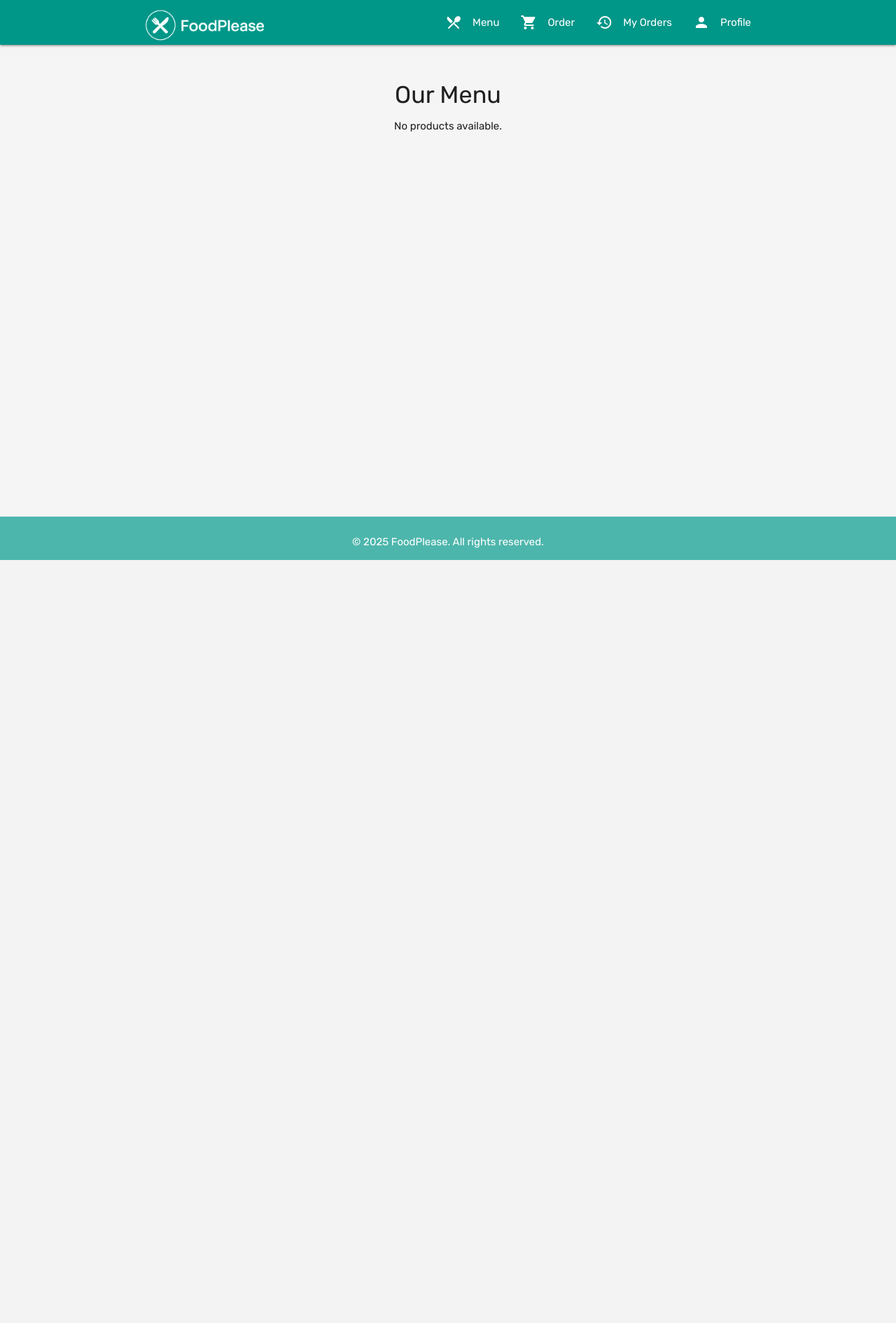
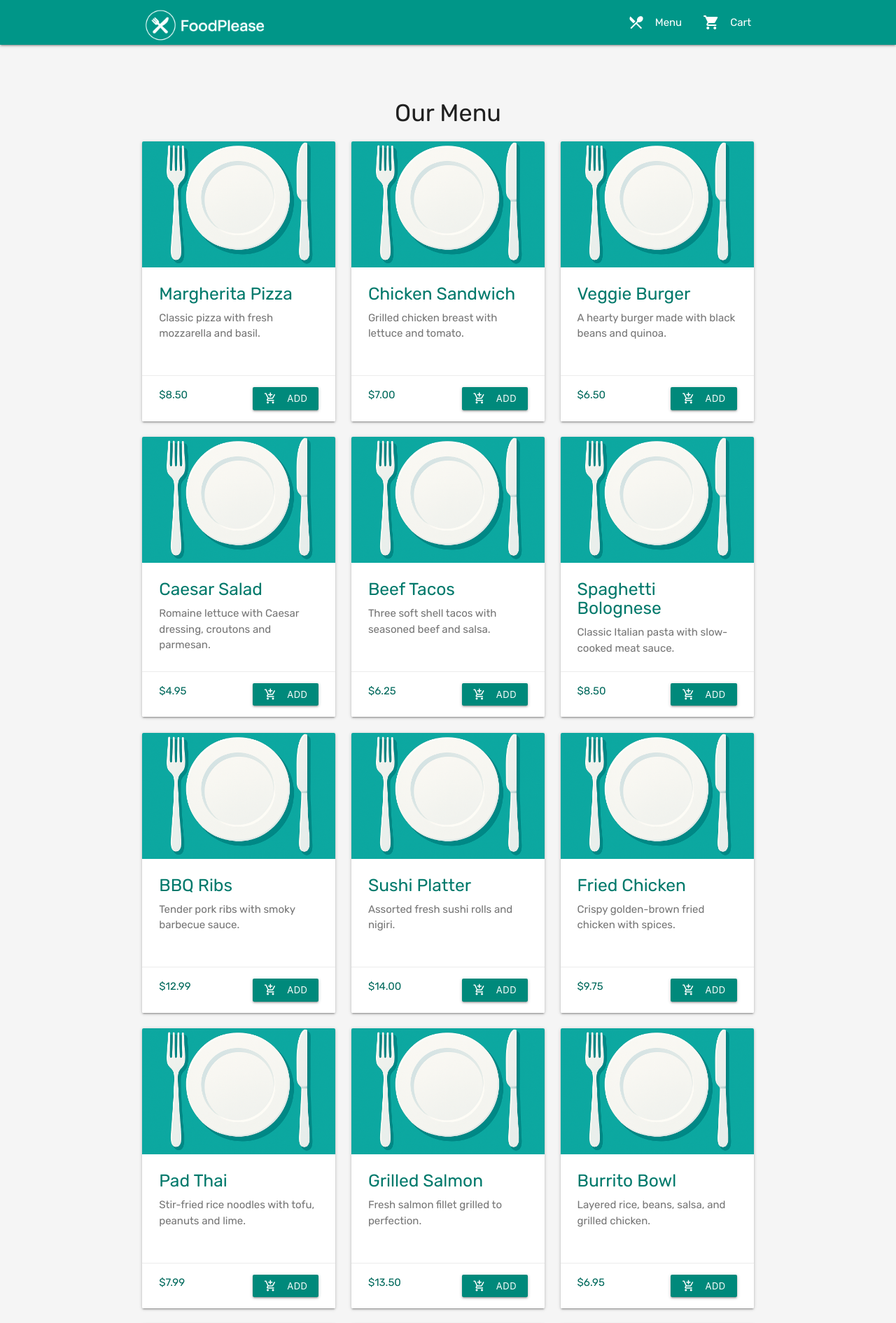
Before and after one commit to stevedch/foodplease, a Django app: page /menu/ in a window 1280 px wide. Shown: the top 1890 px of the page at 70% size. Before the commit the page ends 800 px from the top, so only its background shows below. Run offline with Django 5.2, Linux system fonts and the light colour scheme; data comes from the database, SQL or seed files in the repository; both versions use the stored data as it was after the commit; data that the repository does not hold is empty.

Commit message:
feat(cart): implement shopping cart with dynamic badge and session-based storage
- Added `cart_item_count` context processor to expose cart size across all templates.
- Created views to support cart operations: `view_cart`, `add_to_order`, `remove_from_cart`, `clear_cart`, and `cart_count`.
- Integrated cart logic into `menu_list` and `base.html`, including JS to update cart badge in real-time.
- Replaced `Product` model with `MenuItem` and adjusted all references accordingly (models, views, templates).
- Added new HTML templates for `menu_list` and `cart`, removed obsolete `product_list.html`.
- Added fixture `menu_items.json` to populate the menu.
- Updated `urls.py` to reflect new view names and cart endpoints.
- Registered `cart_item_count` in `TEMPLATES` context processors.

```diff
--- /dev/null
+++ b/core/context_processors.py
@@ -0,0 +1,5 @@
+def cart_item_count(request):
+    cart = request.session.get("cart", [])
+    return {
+        "cart_item_count": len(cart)
+    }
--- a/core/models.py
+++ b/core/models.py
@@ -11,7 +11,7 @@ class User(models.Model):
         return self.name
 
 
-class Product(models.Model):
+class MenuItem(models.Model):
     name = models.CharField(max_length=100)
     description = models.TextField()
     price = models.DecimalField(max_digits=8, decimal_places=2)
@@ -29,7 +29,7 @@ class Order(models.Model):
     ]
 
     user = models.ForeignKey(User, on_delete=models.CASCADE, related_name="orders")
-    products = models.ManyToManyField(Product)
+    menu_items = models.ManyToManyField(MenuItem)
     order_date = models.DateTimeField(auto_now_add=True)
     status = models.CharField(max_length=20, choices=STATUS_CHOICES, default="pending")
     total_amount = models.DecimalField(max_digits=10, decimal_places=2)
--- a/core/urls.py
+++ b/core/urls.py
@@ -4,8 +4,16 @@ from . import views
 
 urlpatterns = [
     path('', views.home, name='home'),
-    path('menu/', views.product_list, name='product_list'),
+    path('menu/', views.menu_list, name='menu_list'),
     path('order/', views.create_order, name='create_order'),
     path('orders/history/', views.order_history, name='order_history'),
     path('profile/', views.user_profile, name='user_profile'),
+
+    path('cart/', views.view_cart, name='cart_list'),
+
+    # api
+    path('cart/add/<int:item_id>/', views.add_to_order, name='add_to_order'),
+    path('cart/remove/<int:item_id>/', views.remove_from_cart, name='remove_from_cart'),
+    path('cart/clear/', views.clear_cart, name='clear_cart'),
+    path('cart/count/', views.cart_count, name='cart_count'),
 ]
--- a/core/views.py
+++ b/core/views.py
@@ -1,46 +1,83 @@
+from django.shortcuts import render, get_object_or_404, redirect
+from django.utils import timezone
+from django.views.decorators.http import require_POST
+from django.http import JsonResponse
 
-from django.shortcuts import render, get_object_or_404
-from .models import Product, User, Order
-from decimal import Decimal
-from django.utils import timezone
+from .models import MenuItem, User, Order
 
 
 def home(request):
     return render(request, 'core/home.html')
 
 
-def product_list(request):
-    products = Product.objects.all()
-    return render(request, 'core/product_list.html', {'products': products})
+def menu_list(request):
+    menu_items = MenuItem.objects.all()
+    return render(request, 'core/menu_list.html', {'menu_items': menu_items})
 
 
 def create_order(request):
     users = User.objects.all()
-    products = Product.objects.all()
+    menu_items = MenuItem.objects.all()
     if request.method == 'POST':
         user_id = request.POST.get('user')
-        product_ids = request.POST.getlist('products')
+        item_ids = request.POST.getlist('products')
         user = get_object_or_404(User, id=user_id)
-        selected_products = Product.objects.filter(id__in=product_ids)
-        total = sum(p.price for p in selected_products)
+        selected_items = MenuItem.objects.filter(id__in=item_ids)
+        total = sum(item.price for item in selected_items)
 
         order = Order.objects.create(user=user, total_amount=total, order_date=timezone.now())
-        order.products.set(selected_products)
+        order.menu_items.set(selected_items)
         order.save()
 
         return render(request, 'core/order_success.html', {'order': order})
 
     return render(request, 'core/create_order.html', {
         'users': users,
-        'products': products
+        'menu_items': menu_items
     })
 
 
 def order_history(request):
-    orders = Order.objects.select_related('user').prefetch_related('products').all()
+    orders = Order.objects.select_related('user').prefetch_related('menu_items').all()
     return render(request, 'core/order_history.html', {'orders': orders})
 
 
 def user_profile(request):
     users = User.objects.all()
     return render(request, 'core/user_profile.html', {'users': users})
+
+
+def view_cart(request):
+    cart_ids = request.session.get('cart', [])
+    items = MenuItem.objects.filter(id__in=cart_ids)
+    total = sum(item.price for item in items)
+    return render(request, 'core/cart.html', {'items': items, 'total': total})
+
+
+@require_POST
+def remove_from_cart(request, item_id):
+    cart = request.session.get('cart', [])
+    if item_id in cart:
+        cart.remove(item_id)
+        request.session['cart'] = cart
+    return redirect('cart_list')
+
+
+@require_POST
+def clear_cart(request):
+    request.session['cart'] = []
+    return redirect('cart_list')
+
+
+## API
+def add_to_order(request, item_id):
+    if request.method == 'POST':
+        cart = request.session.get('cart', [])
+        if item_id not in cart:
+            cart.append(item_id)
+            request.session['cart'] = cart
+    return redirect('menu_list')
+
+def cart_count(request):
+    cart = request.session.get('cart', [])
+    return JsonResponse({'count': len(cart)})
--- a/foodplease/settings.py
+++ b/foodplease/settings.py
@@ -62,6 +62,7 @@ TEMPLATES = [
                 'django.template.context_processors.request',
                 'django.contrib.auth.context_processors.auth',
                 'django.contrib.messages.context_processors.messages',
+                'core.context_processors.cart_item_count',
             ],
         },
     },
--- a/templates/base.html
+++ b/templates/base.html
@@ -27,9 +27,13 @@
             background-color: #f5f5f5;
         }
 
+        nav {
+            z-index: 1000;
+        }
+
         main.container {
             flex: 1 0 auto;
-            margin-top: 30px;
+            margin-top: 120px;
             margin-bottom: 60px;
         }
 
@@ -51,25 +55,65 @@
         .btn-large {
             margin-top: 20px;
         }
+
+        .cart-badge {
+            position: absolute;
+            top: 10px;
+            right: 53px;
+            background-color: red;
+            color: white;
+            border-radius: 50%;
+            font-size: 11px;
+            font-weight: bold;
+            width: 20px;
+            height: 20px;
+            text-align: center;
+            display: flex;
+            justify-content: center;
+            align-items: center;
+        }
+
+        @keyframes pop {
+            0% {
+                transform: scale(1);
+            }
+            50% {
+                transform: scale(1.25);
+            }
+            100% {
+                transform: scale(1);
+            }
+        }
     </style>
 </head>
 <body>
 
-<!-- Navbar -->
+<!-- Navbar Fixed -->
+<div class="navbar-fixed">
     <nav class="teal">
         <div class="nav-wrapper container">
-        <a href="{% url 'home' %}" class="brand-logo">
+            <a href="{% url 'menu_list' %}" class="brand-logo">
                 <img src="{% static 'img/iconfoooplese.png' %}" alt="FoodPlease Logo"
                      style="height: 200px;margin-top: -62px;margin-right: 0;">
             </a>
             <ul class="right hide-on-med-and-down">
-            <li><a href="{% url 'product_list' %}"><i class="material-icons left">restaurant_menu</i>Menu</a></li>
-            <li><a href="{% url 'create_order' %}"><i class="material-icons left">shopping_cart</i>Order</a></li>
-            <li><a href="{% url 'order_history' %}"><i class="material-icons left">history</i>My Orders</a></li>
-            <li><a href="{% url 'user_profile' %}"><i class="material-icons left">person</i>Profile</a></li>
+                <li><a href="{% url 'menu_list' %}"><i class="material-icons left">restaurant_menu</i>Menu</a></li>
+                <li>
+                    <a href="{% url 'cart_list' %}" class="cart-icon-wrapper"
+                       style="position: relative; display: inline-block;">
+                        <i class="material-icons left">shopping_cart</i>
+                        {% if cart_item_count > 0 %}
+                            <span class="cart-badge">{{ cart_item_count }}</span>
+                        {% endif %}
+                        Cart
+                    </a>
+                </li>
+                <!--li><a href="{% url 'order_history' %}"><i class="material-icons left">history</i>My Orders</a></li-->
+                <!--li><a href="{% url 'user_profile' %}"><i class="material-icons left">person</i>Profile</a></li-->
             </ul>
         </div>
     </nav>
+</div>
 
 <!-- Main Content -->
 <main class="container">
--- /dev/null
+++ b/templates/core/menu_list.html
@@ -0,0 +1,80 @@
+{% extends 'base.html' %}
+{% load static %}
+
+{% block title %}Menu{% endblock %}
+
+{% block content %}
+    <h4 class="center-align">Our Menu</h4>
+    <div class="row">
+        {% for item in menu_items %}
+            <div class="col s12 m6 l4">
+                <div class="card medium hoverable">
+                    <div class="card-image">
+                        {% if item.image_url %}
+                            <img src="{{ item.image_url }}" alt="{{ item.name }}">
+                        {% else %}
+                            <img src="{% static 'img/default_menu_item.png' %}" alt="No Image">
+                        {% endif %}
+                    </div>
+                    <div class="card-content">
+                        <h5 class="teal-text text-darken-2"
+                            style="margin-top: 0; margin-bottom: 10px;">{{ item.name }}</h5>
+                        <p class="grey-text text-darken-1">{{ item.description }}</p>
+                    </div>
+                    <div class="card-action">
+                        <span class="teal-text text-darken-3"><strong>${{ item.price }}</strong></span>
+                        <button class="btn-small teal darken-1 right add-to-cart" data-id="{{ item.id }}">
+                            <i class="material-icons left">add_shopping_cart</i>Add
+                        </button>
+                    </div>
+                </div>
+            </div>
+        {% empty %}
+            <p class="center-align">No items available in the menu.</p>
+        {% endfor %}
+    </div>
+    <script>
+        document.addEventListener('DOMContentLoaded', function () {
+            document.querySelectorAll('.add-to-cart').forEach(button => {
+                button.addEventListener('click', function () {
+                    const itemId = this.dataset.id;
+                    fetch(`/cart/add/${itemId}/`, {
+                        method: 'POST',
+                        headers: {
+                            'X-CSRFToken': '{{ csrf_token }}',
+                        },
+                    }).then(() => {
+                        fetch('/cart/count/')
+                            .then(response => response.json())
+                            .then(data => {
+                                let badge = document.querySelector('.cart-badge');
+                                if (!badge) {
+                                    const cartLink = document.querySelector('a[href$="/cart/"]');
+                                    badge = document.createElement('span');
+                                    badge.className = 'cart-badge';
+                                    badge.style.position = 'absolute';
+                                    badge.style.top = '10px';
+                                    badge.style.right = '53px';
+                                    badge.style.backgroundColor = 'red';
+                                    badge.style.color = 'white';
+                                    badge.style.borderRadius = '50%';
+                                    badge.style.fontSize = '11px';
+                                    badge.style.fontWeight = 'bold';
+                                    badge.style.width = '20px';
+                                    badge.style.height = '20px';
+                                    badge.style.textAlign = 'center';
+                                    badge.style.display = 'flex';
+                                    badge.style.justifyContent = 'center';
+                                    badge.style.alignItems = 'center';
+                                    cartLink.appendChild(badge);
+                                }
+                                badge.innerText = data.count;
+                                badge.style.display = data.count > 0 ? 'flex' : 'none';
+                                M.toast({html: 'Item added to cart'});
+                            });
+                    });
+                });
+            });
+        });
+    </script>
+{% endblock %}
--- a/templates/core/product_list.html
+++ /dev/null
@@ -1,29 +0,0 @@
-{% extends 'base.html' %}
-
-{% block title %}Menu{% endblock %}
-
-{% block content %}
-<h4 class="center-align">Our Menu</h4>
-<div class="row">
-    {% for product in products %}
-    <div class="col s12 m6 l4">
-        <div class="card hoverable">
-            <div class="card-image">
-                {% if product.image_url %}
-                    <img src="{{ product.image_url }}" alt="{{ product.name }}">
-                {% else %}
-                    <img src="https://via.placeholder.com/300x200?text=No+Image" alt="No Image">
-                {% endif %}
-                <span class="card-title">{{ product.name }}</span>
-            </div>
-            <div class="card-content">
-                <p>{{ product.description }}</p>
-                <p><strong>${{ product.price }}</strong></p>
-            </div>
-        </div>
-    </div>
-    {% empty %}
-    <p class="center-align">No products available.</p>
-    {% endfor %}
-</div>
-{% endblock %}
```
Also changed, not shown: core/fixtures/menu_items.json (added, +202 -0 lines), templates/core/cart.html (added, +81 -0 lines), core/migrations/0001_initial.py, core/static/img/default_menu_item.png (added). Lines whose indentation alone changed are shown as unchanged.
